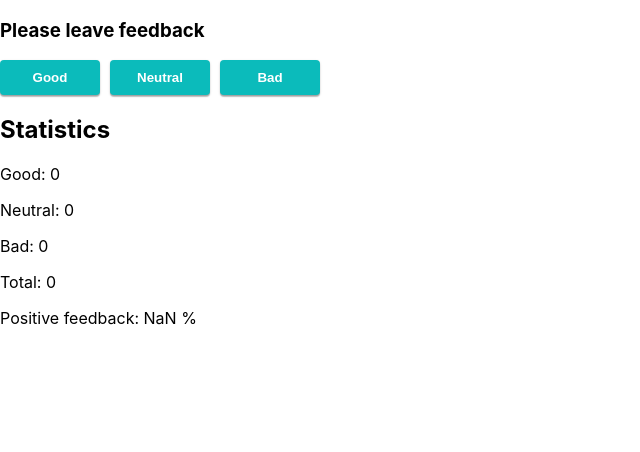
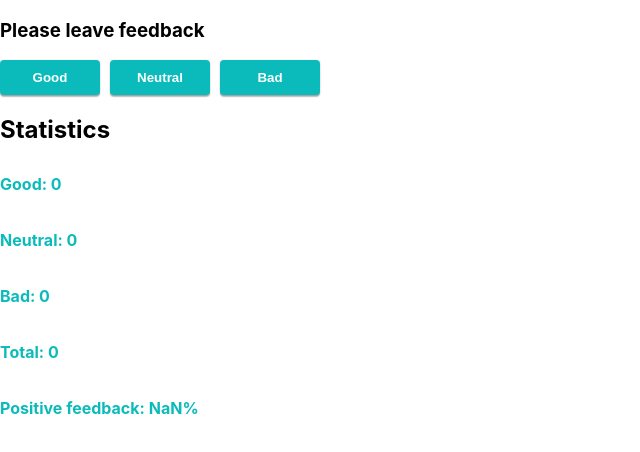
Before and after one commit to oksanastets-code/goit-react-hw-02-feedback, a React (Create React App) app: page / in a window 1280 px wide. Shown: the top 452 px of the page, without its empty margins (0-640 px from the left). Built offline with nearby package versions, Linux system fonts and the light colour scheme.

Commit message:
change structure

```diff
--- a/src/App.js
+++ b/src/App.js
@@ -1,14 +1,53 @@
-import Feedback from './components/feedback/Feedback';
+import { Component } from 'react';
+import FeedbackOptions from './components/FeedbackOptions';
+import Statistics from './components/Statistics';
 
-// class App extends Component {
+// import Feedback from './components/feedback/Feedback';
 
-// }
+class App extends Component {
+  state = {
+    good: 0,
+    neutral: 0,
+    bad: 0,
+  };
 
-// export default App;
-export default function App() {
-  return (
-    <>
-      <Feedback />
-    </>
-  );
+  // Public method
+  onLeaveFeedback = feedbackId => {
+    this.setState(prevState => ({
+      [feedbackId]: prevState[feedbackId] + 1,
+    }));
+  };
+
+  render() {
+    const voices = Object.values(this.state);
+    const countTotalFeedback = voices.reduce((acc, number) => acc + number, 0);
+
+    const numberOfPositiveFeedbacks = voices[0];
+    const countPositiveFeedbackPercentage = (
+      (numberOfPositiveFeedbacks / countTotalFeedback) *
+      100
+    ).toFixed(0);
+
+    return (
+      <>
+        <div>
+          <h3>Please leave feedback</h3>
+          <FeedbackOptions
+            options={this.state}
+            onIncrement={this.onLeaveFeedback}
+          />
+        </div>
+        <div>
+          <h2>Statistics</h2>
+          <Statistics
+            options={this.state}
+            total={countTotalFeedback}
+            positivePercentage={countPositiveFeedbackPercentage}
+          />
+        </div>
+      </>
+    );
+  }
 }
+
+export default App;
--- a/src/components/feedback/Controls.js
+++ b/src/components/FeedbackOptions.js
@@ -1,7 +1,7 @@
 import PropTypes from 'prop-types';
-import { Button } from './Controls.styled';
+import { Button } from './FeedbackOptions.styled';
 
-export default function ControlItem({ options, onIncrement }) {
+export default function FeedbackOptions({ options, onIncrement }) {
   return (
     <>
       {Object.keys(options).map(option => (
@@ -17,7 +17,7 @@ export default function ControlItem({ options, onIncrement }) {
     </>
   );
 }
-ControlItem.propTypes = {
+FeedbackOptions.propTypes = {
   options: PropTypes.object,
   onIncrement: PropTypes.func,
 };
--- /dev/null
+++ b/src/components/Statistics.js
@@ -0,0 +1,21 @@
+import PropTypes from 'prop-types';
+import { StatisticItem } from './Statistics.styled';
+
+export default function Statistics({ options, total, positivePercentage }) {
+  return (
+    <>
+      {Object.keys(options).map(option => (
+        <StatisticItem key={option} style={{ textTransform: 'capitalize' }}>
+          {option}: {options[option]}
+        </StatisticItem>
+      ))}
+      <StatisticItem>Total: {total}</StatisticItem>
+      <StatisticItem>Positive feedback: {positivePercentage}%</StatisticItem>
+    </>
+  );
+}
+Statistics.propTypes = {
+  options: PropTypes.object,
+  total: PropTypes.number,
+  positivePercentage: PropTypes.number,
+};
--- /dev/null
+++ b/src/components/Statistics.styled.js
@@ -0,0 +1,10 @@
+import styled from '@emotion/styled';
+
+export const StatisticItem = styled.p`
+  margin-right: 10px;
+  padding-top: 10px;
+  padding-bottom: 10px;
+
+  font-weight: 700;
+  color: #0bbbbb;
+`;
--- a/src/components/feedback/FeedbackNumbers.js
+++ /dev/null
@@ -1,16 +0,0 @@
-import PropTypes from 'prop-types';
-
-export default function CountFeedback({ options }) {
-  return (
-    <>
-      {Object.keys(options).map(option => (
-        <p key={option} style={{ textTransform: 'capitalize' }}>
-          {option}: {options[option]}
-        </p>
-      ))}
-    </>
-  );
-}
-CountFeedback.propTypes = {
-  options: PropTypes.object,
-};
```
Also changed, not shown: src/components/Feedback.js (renamed from src/components/feedback/Feedback.js), src/components/Feedback.styled.js (renamed from src/components/feedback/Feedback.styled.js), src/components/FeedbackOptions.styled.js (renamed from src/components/feedback/Controls.styled.js).
